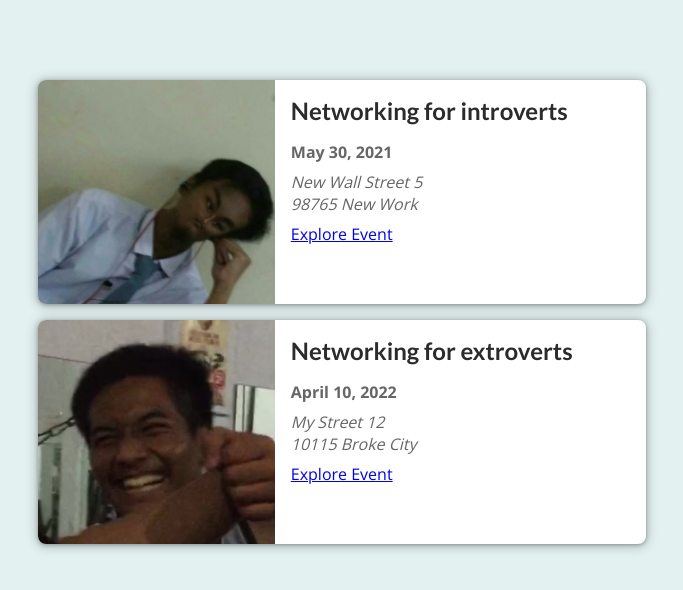
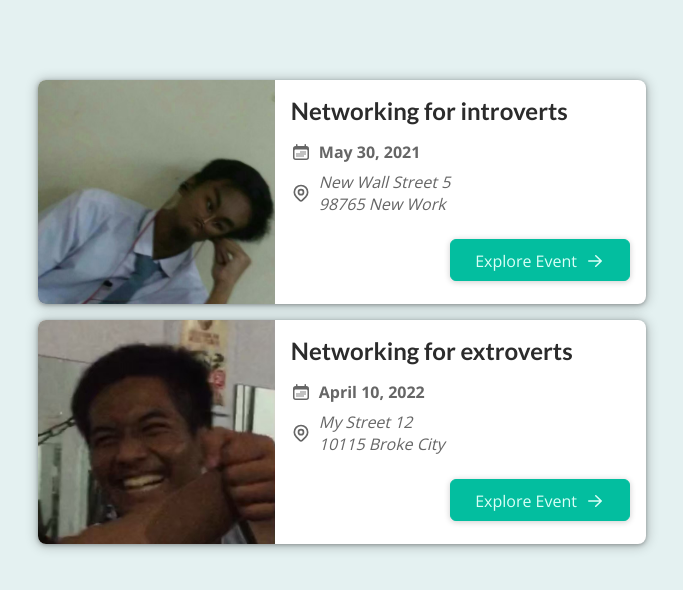
Before and after one commit to tiedsandi/belajar-nextjs-nextevents, a Next.js app: page / in a window 1280 px wide. Shown: the top 590 px of the page, without its empty margins (298-981 px from the left). Built offline with nearby package versions, Linux system fonts and the light colour scheme.

Commit message:
add button and icons

```diff
--- a/components/events/event-item.js
+++ b/components/events/event-item.js
@@ -1,5 +1,7 @@
-import Link from "next/link"
-
+import AddressIcon from "../icons/address-icon";
+import ArrowRightIcon from "../icons/arrow-right-icon";
+import DateIcon from "../icons/date-icon";
+import Button from "../ui/button";
 import classes from './event-item.module.css';
 
 const EventItem = (props) => {
@@ -20,14 +22,19 @@ const EventItem = (props) => {
                 <div className={classes.summary}>
                     <h2>{title}</h2>
                     <div className={classes.date} >
+                        <DateIcon />
                         <time>{humanReadableDate}</time>
                     </div>
                     <div className={classes.address}>
+                        <AddressIcon />
                         <address>{formattedAddress}</address>
                     </div>
                 </div>
-                <div className={classes.action}>
-                    <Link href={explorLink}>Explore Event</Link>
+                <div className={classes.actions}>
+                    <Button link={explorLink}>
+                        <span>Explore Event</span>
+                        <span className={classes.icon}><ArrowRightIcon /></span>
+                    </Button>
                 </div>
             </div>
         </li >
--- /dev/null
+++ b/components/icons/address-icon.js
@@ -0,0 +1,10 @@
+function AddressIcon() {
+    return (
+        <svg xmlns="http://www.w3.org/2000/svg" className="h-6 w-6" fill="none" viewBox="0 0 24 24" stroke="currentColor" strokeWidth={2}>
+            <path strokeLinecap="round" strokeLinejoin="round" d="M17.657 16.657L13.414 20.9a1.998 1.998 0 01-2.827 0l-4.244-4.243a8 8 0 1111.314 0z" />
+            <path strokeLinecap="round" strokeLinejoin="round" d="M15 11a3 3 0 11-6 0 3 3 0 016 0z" />
+        </svg>
+    )
+}
+
+export default AddressIcon
--- /dev/null
+++ b/components/icons/arrow-right-icon.js
@@ -0,0 +1,10 @@
+function ArrowRightIcon() {
+    return (
+        <svg xmlns="http://www.w3.org/2000/svg" viewBox="0 0 20 20" fill="currentColor" className="w-5 h-5">
+            <path fillRule="evenodd" d="M3 10a.75.75 0 01.75-.75h10.638L10.23 5.29a.75.75 0 111.04-1.08l5.5 5.25a.75.75 0 010 1.08l-5.5 5.25a.75.75 0 11-1.04-1.08l4.158-3.96H3.75A.75.75 0 013 10z" clipRule="evenodd" />
+        </svg>
+
+    )
+}
+
+export default ArrowRightIcon
--- /dev/null
+++ b/components/icons/date-icon.js
@@ -0,0 +1,10 @@
+function DateIcon() {
+    return (
+        <svg xmlns="http://www.w3.org/2000/svg" viewBox="0 0 20 20" fill="currentColor" className="w-5 h-5">
+            <path d="M5.25 12a.75.75 0 01.75-.75h.01a.75.75 0 01.75.75v.01a.75.75 0 01-.75.75H6a.75.75 0 01-.75-.75V12zM6 13.25a.75.75 0 00-.75.75v.01c0 .414.336.75.75.75h.01a.75.75 0 00.75-.75V14a.75.75 0 00-.75-.75H6zM7.25 12a.75.75 0 01.75-.75h.01a.75.75 0 01.75.75v.01a.75.75 0 01-.75.75H8a.75.75 0 01-.75-.75V12zM8 13.25a.75.75 0 00-.75.75v.01c0 .414.336.75.75.75h.01a.75.75 0 00.75-.75V14a.75.75 0 00-.75-.75H8zM9.25 10a.75.75 0 01.75-.75h.01a.75.75 0 01.75.75v.01a.75.75 0 01-.75.75H10a.75.75 0 01-.75-.75V10zM10 11.25a.75.75 0 00-.75.75v.01c0 .414.336.75.75.75h.01a.75.75 0 00.75-.75V12a.75.75 0 00-.75-.75H10zM9.25 14a.75.75 0 01.75-.75h.01a.75.75 0 01.75.75v.01a.75.75 0 01-.75.75H10a.75.75 0 01-.75-.75V14zM12 9.25a.75.75 0 00-.75.75v.01c0 .414.336.75.75.75h.01a.75.75 0 00.75-.75V10a.75.75 0 00-.75-.75H12zM11.25 12a.75.75 0 01.75-.75h.01a.75.75 0 01.75.75v.01a.75.75 0 01-.75.75H12a.75.75 0 01-.75-.75V12zM12 13.25a.75.75 0 00-.75.75v.01c0 .414.336.75.75.75h.01a.75.75 0 00.75-.75V14a.75.75 0 00-.75-.75H12zM13.25 10a.75.75 0 01.75-.75h.01a.75.75 0 01.75.75v.01a.75.75 0 01-.75.75H14a.75.75 0 01-.75-.75V10zM14 11.25a.75.75 0 00-.75.75v.01c0 .414.336.75.75.75h.01a.75.75 0 00.75-.75V12a.75.75 0 00-.75-.75H14z" />
+            <path fillRule="evenodd" d="M5.75 2a.75.75 0 01.75.75V4h7V2.75a.75.75 0 011.5 0V4h.25A2.75 2.75 0 0118 6.75v8.5A2.75 2.75 0 0115.25 18H4.75A2.75 2.75 0 012 15.25v-8.5A2.75 2.75 0 014.75 4H5V2.75A.75.75 0 015.75 2zm-1 5.5c-.69 0-1.25.56-1.25 1.25v6.5c0 .69.56 1.25 1.25 1.25h10.5c.69 0 1.25-.56 1.25-1.25v-6.5c0-.69-.56-1.25-1.25-1.25H4.75z" clipRule="evenodd" />
+        </svg>
+    )
+}
+
+export default DateIcon
--- /dev/null
+++ b/components/ui/button.js
@@ -0,0 +1,13 @@
+import Link from "next/link"
+
+import classes from './button.module.css'
+
+function Button(props) {
+    return (
+        <Link href={props.link} className={classes.btn}>
+            {props.children}
+        </Link>
+    )
+}
+
+export default Button;
```
Also changed, not shown: components/ui/button.module.css (renamed from styles/button.module.css).
